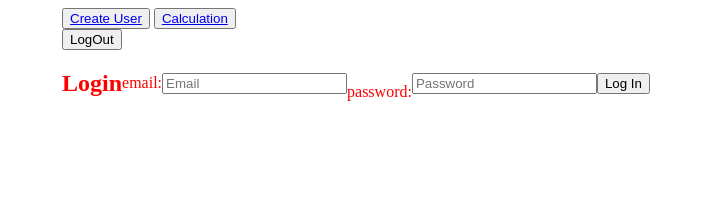
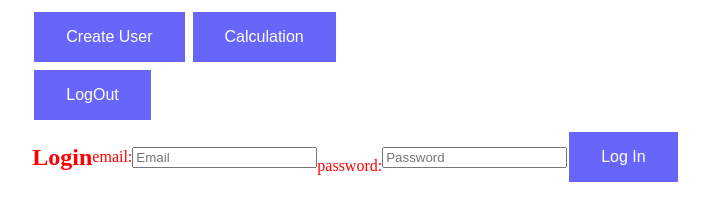
Before and after one commit to xmdn/Exchange_web_app, a website with bundled scripts: page index.html in a window 1280 px wide. Shown: the whole page, without its empty margins (284-993 px from the left). Built offline with nearby package versions, Linux system fonts and the light colour scheme; no server answers.

Commit message:
style buttons

```diff
--- a/index.html
+++ b/index.html
@@ -11,8 +11,8 @@
     </head>
     <body>
         <div id="root">
-            <button id="open-crt-user-form-btn"><a href="/add_user" onclick="route()">Create User</a></button>
-            <button id="open-add-user-form-btn"><a href="/calculate" onclick="route()">Calculation</a></button>
+            <button id="open-crt-user-form-btn" class="submit-btn"><a href="/add_user" onclick="route()">Create User</a></button>
+            <button id="open-add-user-form-btn" class="submit-btn"><a href="/calculate" onclick="route()">Calculation</a></button>
 
             <div id="main-page"></div>
             <script type="module" src="./router.js"></script>
--- a/styles/login.css
+++ b/styles/login.css
@@ -9,3 +9,19 @@ form {
     display:flex;
     align-items: center;
 }
+a {
+    color: white;
+    text-decoration: none;
+}
+.submit-btn {
+    background-color: #0400f8;
+    border: none;
+    color: white;
+    padding: 16px 32px;
+    text-align: center;
+    font-size: 16px;
+    margin: 4px 2px;
+    opacity: 0.6;
+    transition: 0.3s;
+  }
+.submit-btn:hover {opacity: 1}
```
